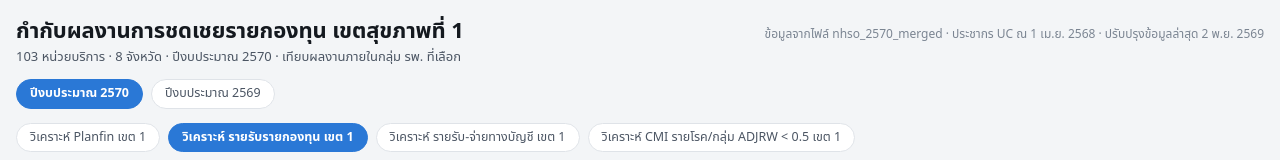
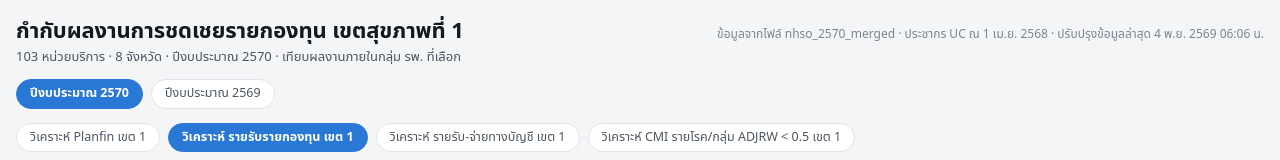
Before and after one commit to drkulapol/mishos-rh1, a plain HTML site: page index.html in a window 1280 px wide. Shown: the top 160 px of the page. Drawn offline with Linux system fonts and the light colour scheme; a web font is replaced by a local one.

Commit message:
auto: daily NHSO data refresh (FY2570) [SK-PHA-PCN-001]

```diff
--- a/index.html
+++ b/index.html
@@ -173,7 +173,7 @@ table.mx td.fcl{border-bottom:2px solid var(--hi)}
     <h1>กำกับผลงานการชดเชยรายกองทุน เขตสุขภาพที่ 1</h1>
     <p class="sub">103 หน่วยบริการ · 8 จังหวัด · ปีงบประมาณ 2570 · เทียบผลงานภายในกลุ่ม รพ. ที่เลือก</p>
   </div>
-  <div class="asof">ข้อมูลจากไฟล์ nhso_2570_merged · ประชากร UC ณ 1 เม.ย. 2568 · ปรับปรุงข้อมูลล่าสุด 2 พ.ย. 2569</div>
+  <div class="asof">ข้อมูลจากไฟล์ nhso_2570_merged · ประชากร UC ณ 1 เม.ย. 2568 · ปรับปรุงข้อมูลล่าสุด 4 พ.ย. 2569 06:06 น.</div>
 </header>
 
 <nav class="suite yearnav" aria-label="เลือกปีงบประมาณ">
```
